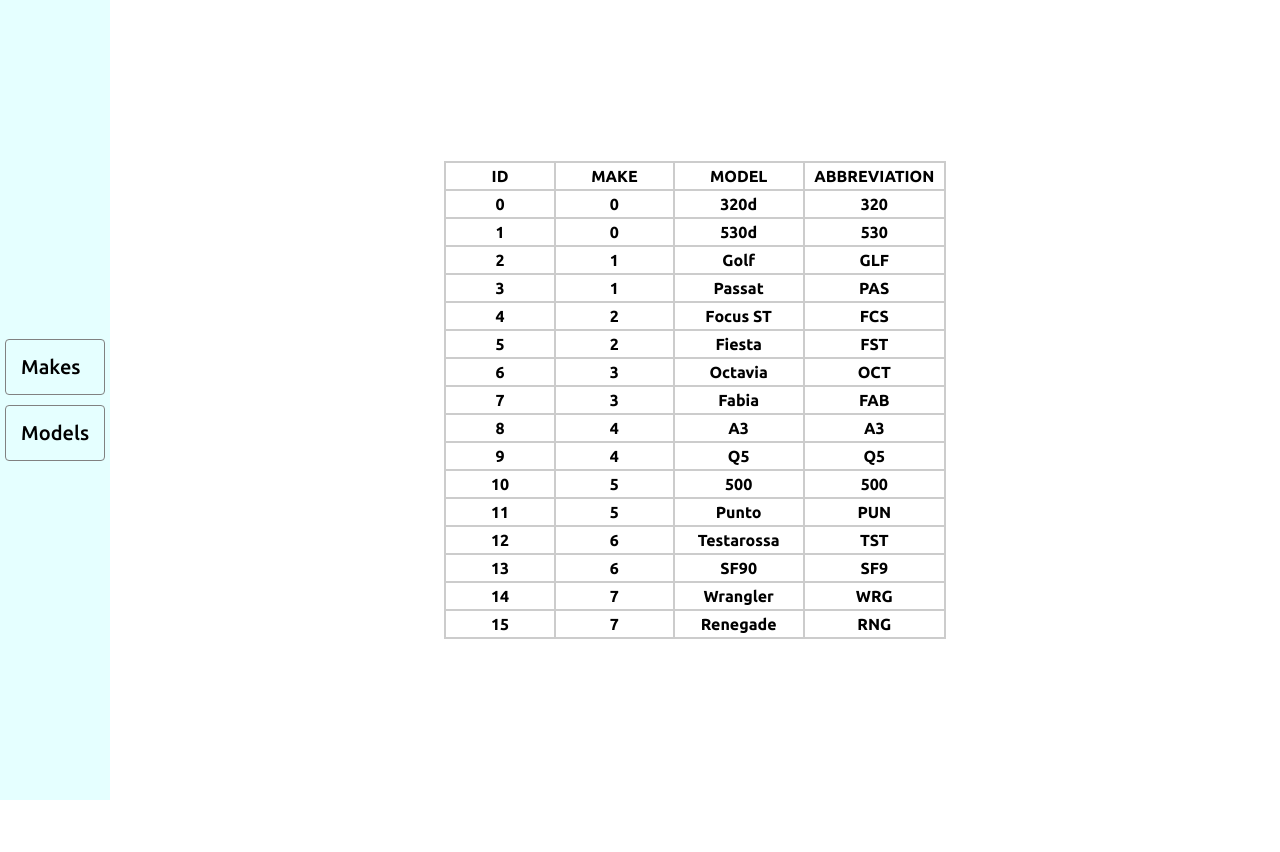
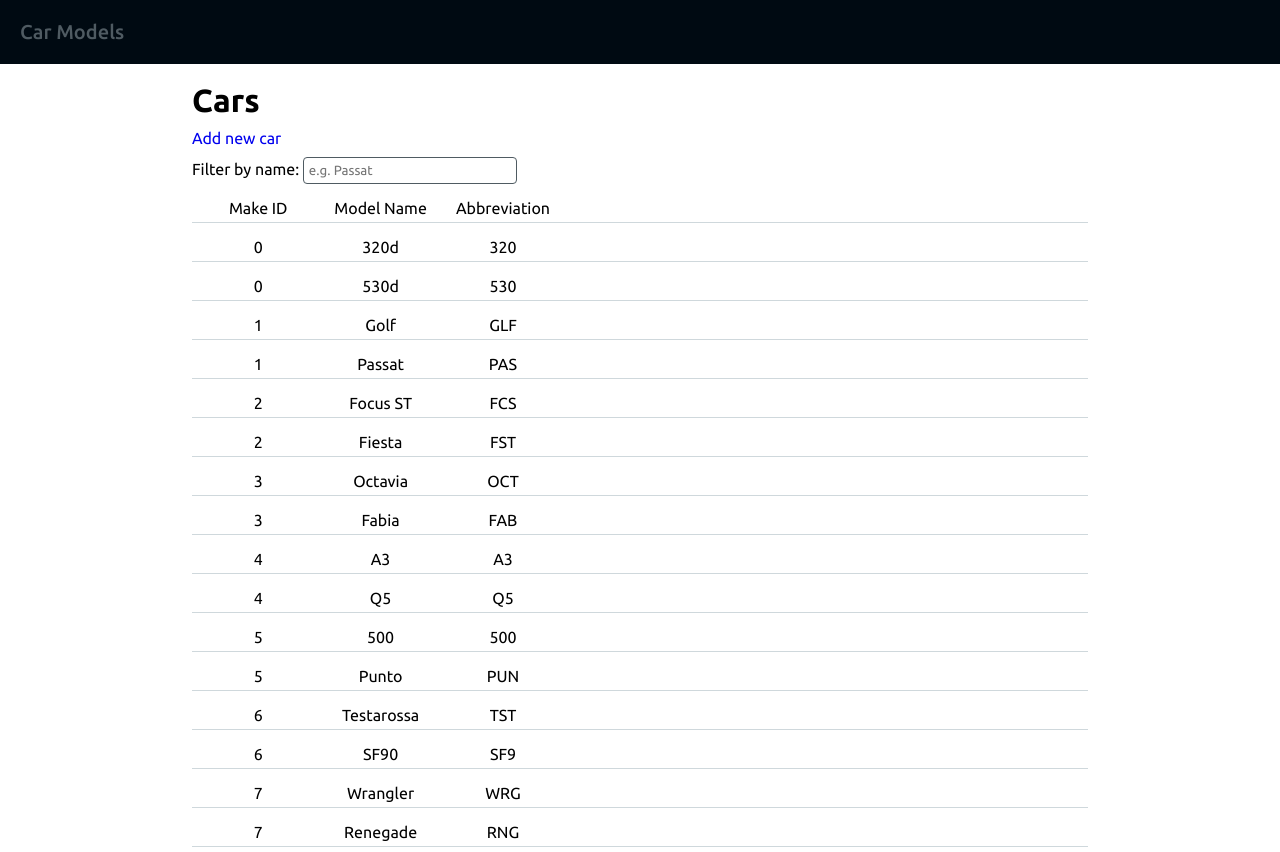
Before and after one commit to lukarostan/mono-project, a React (Create React App) app: page / in a window 1280 px wide. Before the commit the page ends 800 px from the top, so only its background shows below. Built offline with nearby package versions, Linux system fonts and the light colour scheme.

Commit message:
Redesigned UI, converted all components to class components, simplified folder structure

```diff
--- a/src/App.js
+++ b/src/App.js
@@ -1,16 +1,18 @@
 import React from 'react';
 import './App.sass';
-import NavBar from './components/NavBar'
-import ListView from './layouts/ListView'
+import HeaderBar from './components/HeaderBar'
+import PageContent from './components/PageContent'
 
 
-function App() {
-  return (
-    <>
-    <NavBar />
-    <ListView />
-    </>
-  );
+class App extends React.Component {
+  render(){
+    return (
+      <>
+      <HeaderBar />
+      <PageContent />
+      </>
+    )
+  }
 }
 
 export default App;
--- a/src/App.sass
+++ b/src/App.sass
@@ -1,38 +1,48 @@
 @import url('https://fonts.googleapis.com/css2?family=Ubuntu:wght@400;500;700&display=swap')
-$light: #e5ffff
-$primary: #b2ebf2
-$dark: #818181
+$dark: #000a12
+$light: #4f5b62
 
 *
     margin: 0
     padding: 0
     font-family: 'ubuntu', sans-serif
     list-style-type: none
-
+    text-decoration: none
 #root
     height: 100vh
     display: flex
+    flex-direction: column
 .navigation
-    float: left
-    height: 100vh
-    background: $light
-    width: 100px
-    padding: 0 5px
-    .buttons
-        list-style-type: none
-        position: absolute
-        top: 50%
-        transform: translateY(-50%)
-        li:hover
-            cursor: pointer
-            background-color: $primary
-        li
-            margin: 10px 0
-            font-size: 20px
-            background: $light
-            border: 1px solid $dark
-            border-radius: 4px
-            padding: 15px
-            vertical-align: middle
-            font-weight: 500
-            transition: background 0.15s
+    height: fit-content
+    background: $dark
+    width: 100%
+    h3
+        color: $light
+        padding: 20px
+        font-weight: 500
+        font-size: 20px
+.page-content >*
+    margin: 5px 0
+.page-content
+    width: 70%
+    margin: 1% auto
+    display: flex
+    flex-direction: column
+    a
+        width: fit-content
+    a:visited
+        color: #0000EE
+    .text-input
+        padding: 5px
+        border: 1px solid $light
+        border-radius: 4px
+    .single-item--container
+        border-bottom: 1px solid #cfd8dc
+        .single-item
+            display: flex
+            flex-direction: row
+            padding: 5px
+            .single-item--value
+                margin: 0 10px
+                width: 8vw
+                text-align: center
--- /dev/null
+++ b/src/components/HeaderBar.js
@@ -0,0 +1,12 @@
+import React from 'react'
+
+class HeaderBar extends React.Component {
+    render(){
+        return(
+        <div className="navigation">
+            <h3>Car Models</h3>
+        </div>
+        )
+    }
+}
+export default HeaderBar;
--- a/src/components/ListViewItem.js
+++ /dev/null
@@ -1,17 +0,0 @@
-import React from 'react'
-
-
-function ListViewItem(props) {
-    return(
-        <>
-            <tr>
-                <th>{props.id}</th>
-                <th>{props.makeId}</th>
-                <th>{props.name}</th>
-                <th>{props.abrv}</th>
-            </tr>
-        </>
-    )
-}
-
-export default ListViewItem
--- a/src/components/NavBar.js
+++ /dev/null
@@ -1,13 +0,0 @@
-import React from 'react'
-
-function NavBar () {
-    return(
-    <div className="navigation">
-        <ul className="buttons">
-            <li>Makes</li>
-            <li>Models</li>
-        </ul>
-    </div>
-    )
-}
-export default NavBar;
--- /dev/null
+++ b/src/components/PageContent.js
@@ -0,0 +1,27 @@
+import React from 'react'
+import SingleItem from '../components/SingleItem'
+import models from '../stores/Models'
+
+class PageContent extends React.Component {
+    render(){
+        const modelComponents = models.map((car)=>{
+            return(
+                <SingleItem key={car.id} id={car.id} makeId={car.makeId} name={car.name} abrv={car.abrv}/>
+            )
+        })
+        const listViewActive = true
+        const ListLegend = <SingleItem makeId="Make ID" name="Model Name" abrv="Abbreviation"/>
+
+        return(
+            <div className="page-content">
+                <h1>Cars</h1>
+                <a href="w.w">Add new car</a>
+                <span>Filter by name: <input type="text" placeholder="e.g. Passat" className="text-input" ></input></span>
+                { listViewActive ? ListLegend : null}
+                {modelComponents}
+            </div>
+        )
+    }
+}
+
+export default PageContent
--- /dev/null
+++ b/src/components/SingleItem.js
@@ -0,0 +1,20 @@
+import React from 'react'
+
+
+class SingleItem extends React.Component{
+    render(){
+
+        return(
+            <div className= {"single-item--container"} >
+                <ul className="single-item">
+                    <li className="single-item--value">{this.props.makeId}</li>
+                    <li className="single-item--value">{this.props.name}</li>
+                    <li className="single-item--value">{this.props.abrv}</li>
+                </ul>
+            </div>
+
+        )
+    }
+}
+
+export default SingleItem
--- a/src/layouts/ListView.js
+++ /dev/null
@@ -1,27 +0,0 @@
-import React from 'react'
-import SingleCar from '../components/ListViewItem'
-import models from '../stores/Models'
-import './Table.sass'
-/* import makes from '../stores/Makes' */
-
-function ListView (){
-    const carmodels = models.map((car)=>{
-        return(
-            <SingleCar key={car.id} id={car.id} makeId={car.makeId} name={car.name} abrv={car.abrv}/>
-        )
-    })
-
-
-    return(
-        <div className="list-view">
-        <tr>
-            <th>ID</th>
-            <th>MAKE</th>
-            <th>MODEL</th>
-            <th>ABBREVIATION</th>
-        </tr>
-            {carmodels}
-        </div>
-    )
-}
-export default ListView
--- a/src/layouts/Table.sass
+++ /dev/null
@@ -1,9 +0,0 @@
-.list-view
-    border: 1px solid #ccc
-    width: 500px
-    margin: auto
-    th
-        width: 125px
-        border: 1px solid #ccc
-        margin: 0
-        padding: 4px 8px
```
Also changed, not shown: src/components/GridViewItem.js (deleted, +0 -13 lines).
